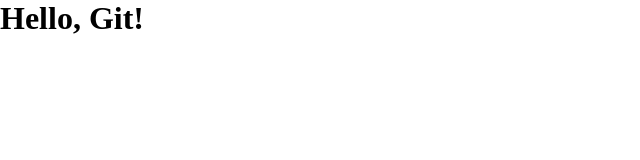
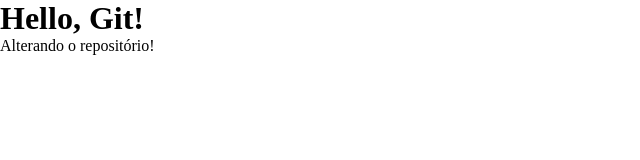
Before and after one commit to front-end-bittencourt/aula1, a plain HTML site: page index.html in a window 1280 px wide. Shown: the whole page, without its empty margins (0-640 px from the left). Drawn offline with Linux system fonts and the light colour scheme.

Commit message:
Adicionando paragrafo

```diff
--- a/index.html
+++ b/index.html
@@ -8,6 +8,7 @@
 </head>
 <body>
     <h1>Hello, Git!</h1>
+    <p>Alterando o repositório!</p>
     <script src="main.js"></script>
 </body>
 </html>
```
